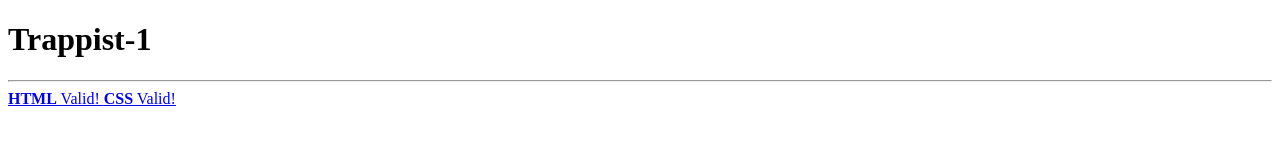
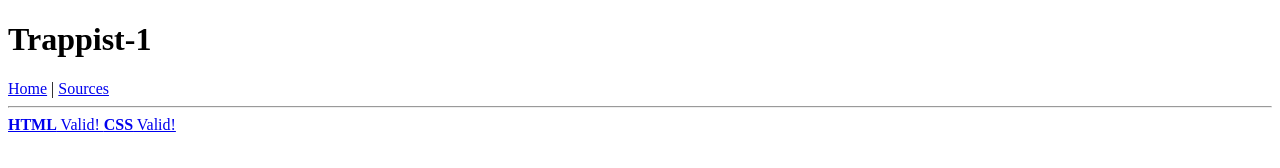
Before and after one commit to Jakob-Ayers/astronomy, a plain HTML site: page star-poster/index.html in a window 1280 px wide. Drawn offline with Linux system fonts and the light colour scheme.

Commit message:
added nav

```diff
--- a/star-poster/index.html
+++ b/star-poster/index.html
@@ -11,11 +11,17 @@
     <header>
         <h1>Trappist-1</h1>
     </header>
+    <nav>
+        <a href="../index.html">Home</a>
+         |
+        <a href="sources.html">Sources</a>
+    </nav>
     <footer>
         <hr>
         <a href="http://validator.w3.org/check?uri=https://jakob-ayers.github.io/astronomy/star-poster/index.html">
             <strong> HTML</strong> Valid! </a>
-            <a href="https://jigsaw.w3.org/css-validator/validator?uri=https://jakob-ayers.github.io/astronomy/star-poster/index.html">
+        <a
+            href="https://jigsaw.w3.org/css-validator/validator?uri=https://jakob-ayers.github.io/astronomy/star-poster/index.html">
             <strong> CSS</strong> Valid! </a>
     </footer>
 </body>
```
